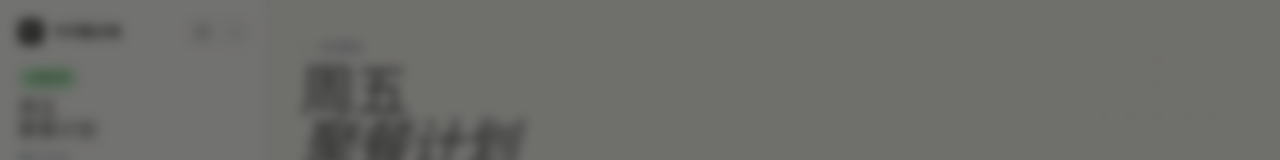
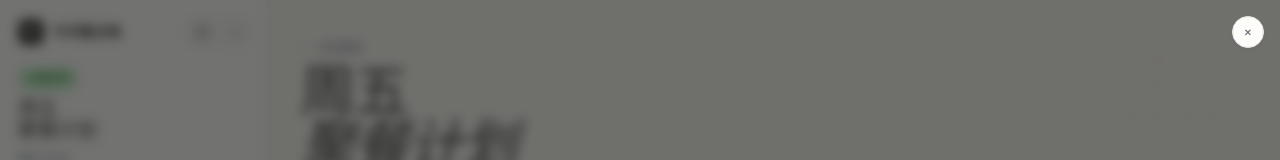
Before and after one commit to toRolex/eatwhat, a Next.js app in the folder apps/web/: page / in a window 1280 px wide. Shown: the top 160 px of the page. Built offline with nearby package versions, Linux system fonts and the light colour scheme.

Commit message:
fix: add close button to LoginModal
Users were stuck on the invite code screen with no way to dismiss
the modal. Added an onClose prop and "×" button in the overlay.

```diff
--- a/apps/web/app/page.tsx
+++ b/apps/web/app/page.tsx
@@ -211,7 +211,7 @@ export default function App() {
 
   return (
     <div className="gp-app-shell">
-      {showLogin && <LoginModal onGroupReady={handleLoginReady} />}
+      {showLogin && <LoginModal onGroupReady={handleLoginReady} onClose={() => setShowLogin(false)} />}
       <header className="gp-mobile-topbar">
         <button
           onClick={() => setNavOpen(true)}
--- a/apps/web/components/demo/LoginModal.tsx
+++ b/apps/web/components/demo/LoginModal.tsx
@@ -11,7 +11,7 @@ const EVENT_TYPES: { value: "meal_only" | "activity_only" | "meal_activity" | "u
   { value: "undecided",    label: "还没想好" },
 ];
 
-export default function LoginModal({ onGroupReady }: { onGroupReady: (userName: string, isOwner: boolean) => void }) {
+export default function LoginModal({ onGroupReady, onClose }: { onGroupReady: (userName: string, isOwner: boolean) => void; onClose?: () => void }) {
   const [step, setStep] = useState<Step>("idle");
   const [name, setName] = useState("");
   const [nameError, setnameError] = useState("");
@@ -141,6 +141,22 @@ export default function LoginModal({ onGroupReady }: { onGroupReady: (userName:
 
   return (
     <div style={s.overlay}>
+      {onClose && (
+        <button
+          onClick={onClose}
+          aria-label="关闭"
+          style={{
+            position: "absolute", top: 16, right: 16, zIndex: 1010,
+            width: 32, height: 32, borderRadius: "50%",
+            border: "1px solid var(--border2)", background: "var(--surface)",
+            display: "flex", alignItems: "center", justifyContent: "center",
+            cursor: "pointer", fontSize: 16, color: "var(--muted)",
+            boxShadow: "var(--sh)",
+          }}
+        >
+          ×
+        </button>
+      )}
       <div style={s.panel}>
         <div style={s.body}>
           {/* ── Idle: Name Input or Choices ───────────────────────────── */}
```
